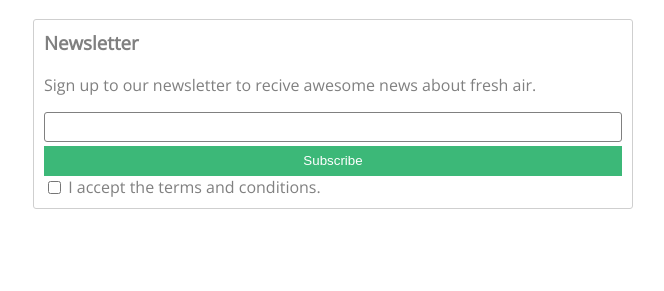
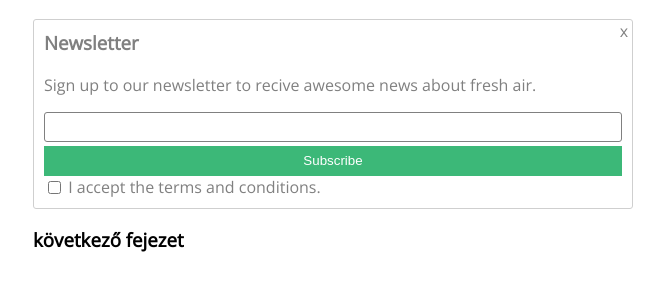
Before and after one commit to burobence/gyakorlas, a plain HTML site: page index.html in a window 1280 px wide. Shown: the part 67-358 px from the top of the page, without its empty margins (307-971 px from the left). Drawn offline with nearby package versions, Linux system fonts and the light colour scheme.

Commit message:
Add files via upload

```diff
--- a/buro.css
+++ b/buro.css
@@ -10,6 +10,7 @@
     border: #cfcfcf solid thin;
     border-radius: 3px;
     padding: 10px;
+    position: relative;
 }
 
 .newsletter h3{
@@ -40,3 +41,9 @@
     position: relative;
     top: 1px;
 }
+
+.newsletter #closex {
+    position: absolute;
+    top: 0;
+    right: 4px;
+}
--- a/index.html
+++ b/index.html
@@ -22,8 +22,11 @@
             <input type="checkbox" id="terms">
             <label for="terms">I accept the terms and conditions.</label>
         </form>
-
+        <div id="closex">
+             x
+        </div>
     </div>
-       </div>
+    <h3>következő fejezet</h3>
+  </div>
 </body>
 </html>
```
